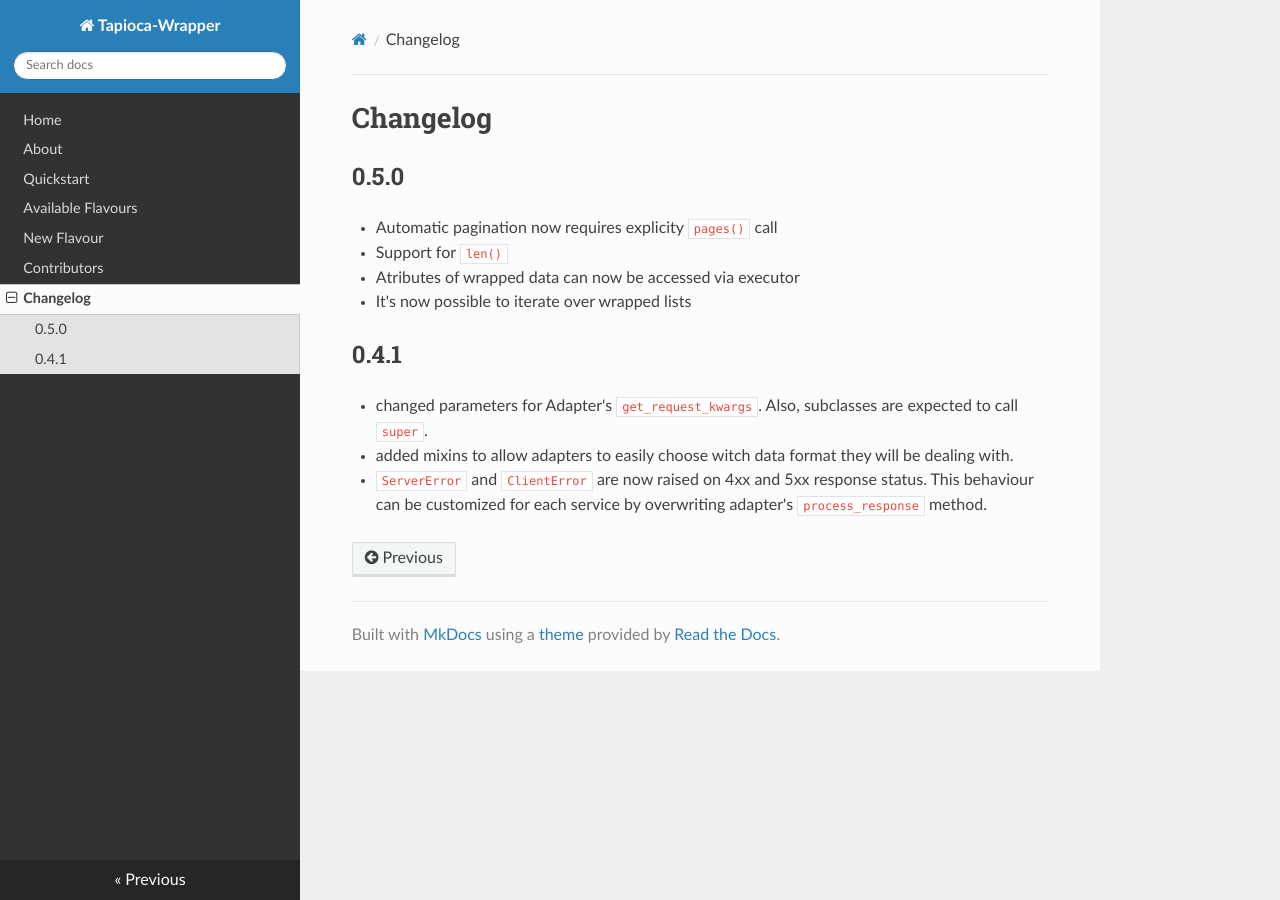
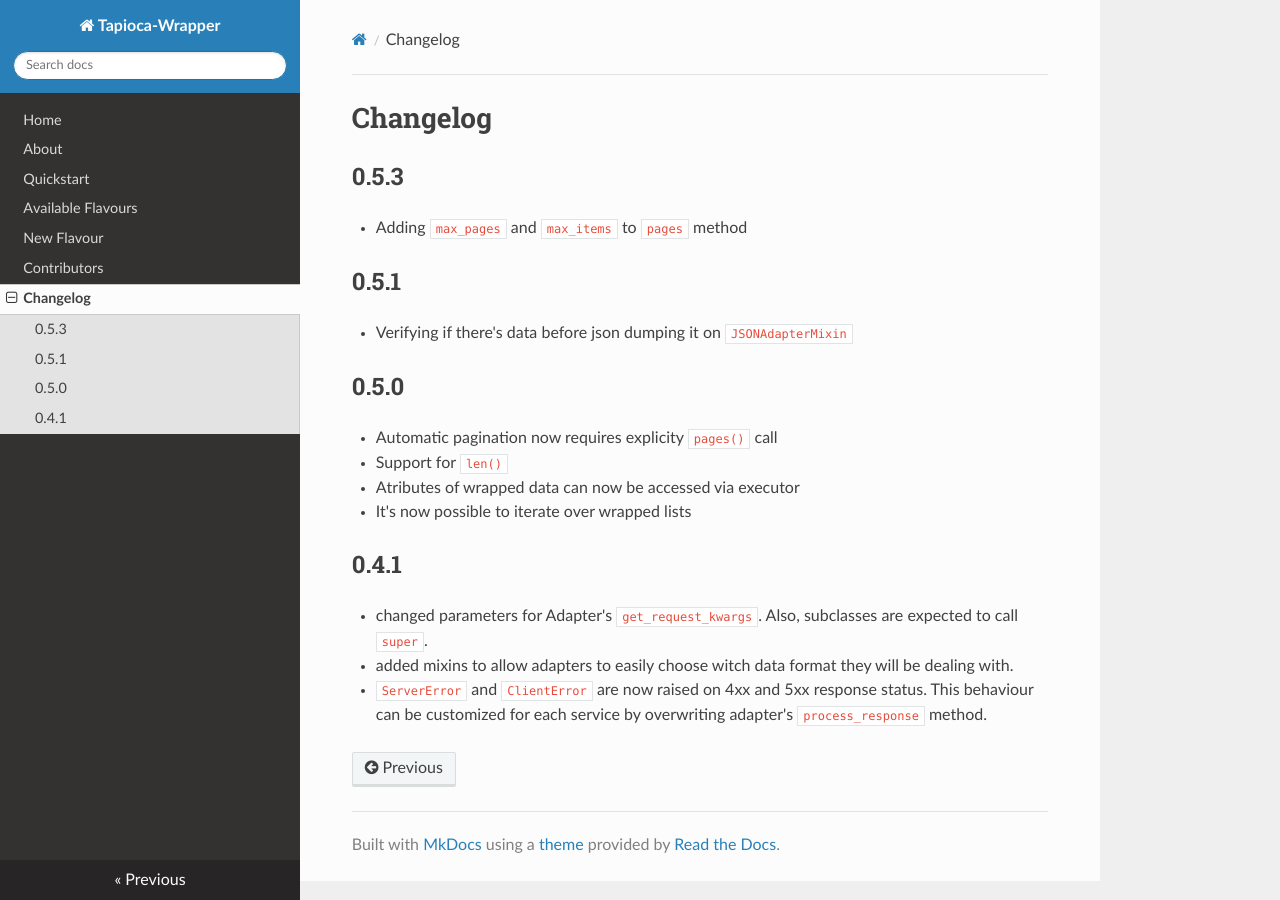
Before and after one commit to vintasoftware/tapioca-wrapper, an MkDocs documentation site: the page built from docs/changelog.md, in a window 1280 px wide. Built offline with MkDocs 1.6.1, drawn with Linux system fonts in a browser that asks for light colours; nearby versions of some CDN libraries; old or Windows-style settings are respelled for this version of MkDocs.

Commit message:
updating to version 0.5.3

```diff
--- a/docs/changelog.md
+++ b/docs/changelog.md
@@ -1,4 +1,10 @@
 # Changelog
+
+## 0.5.3
+- Adding ``max_pages`` and ``max_items`` to ``pages`` method
+
+## 0.5.1
+- Verifying if there's data before json dumping it on ``JSONAdapterMixin``
 
 ## 0.5.0
 - Automatic pagination now requires explicity ``pages()`` call
--- a/tapioca/__init__.py
+++ b/tapioca/__init__.py
@@ -4,7 +4,7 @@ from __future__ import unicode_literals
 
 __author__ = 'Filipe Ximenes'
 __email__ = 'filipeximenes@gmail.com'
-__version__ = '0.5.2'
+__version__ = '0.5.3'
 
 
 from .adapters import (
```
